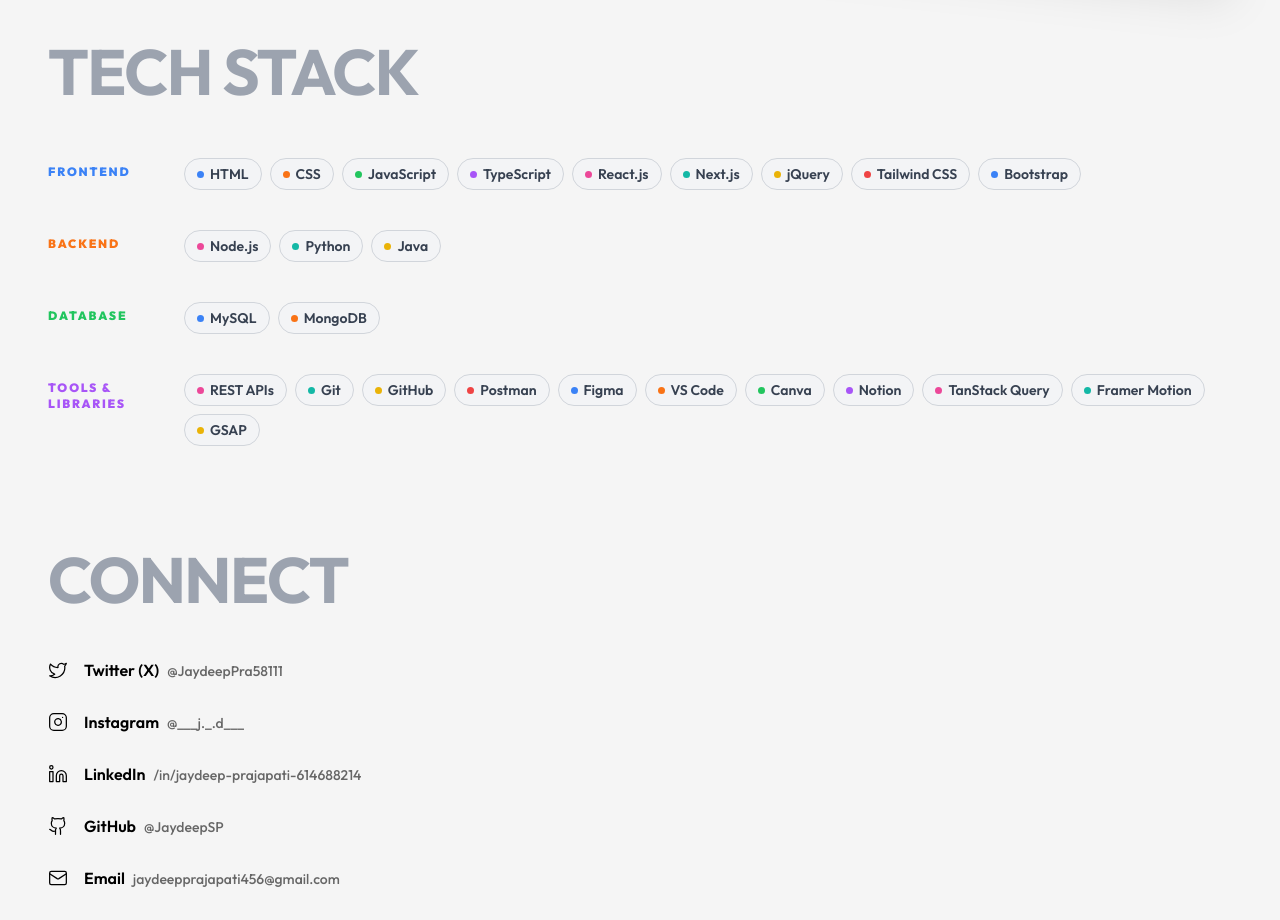
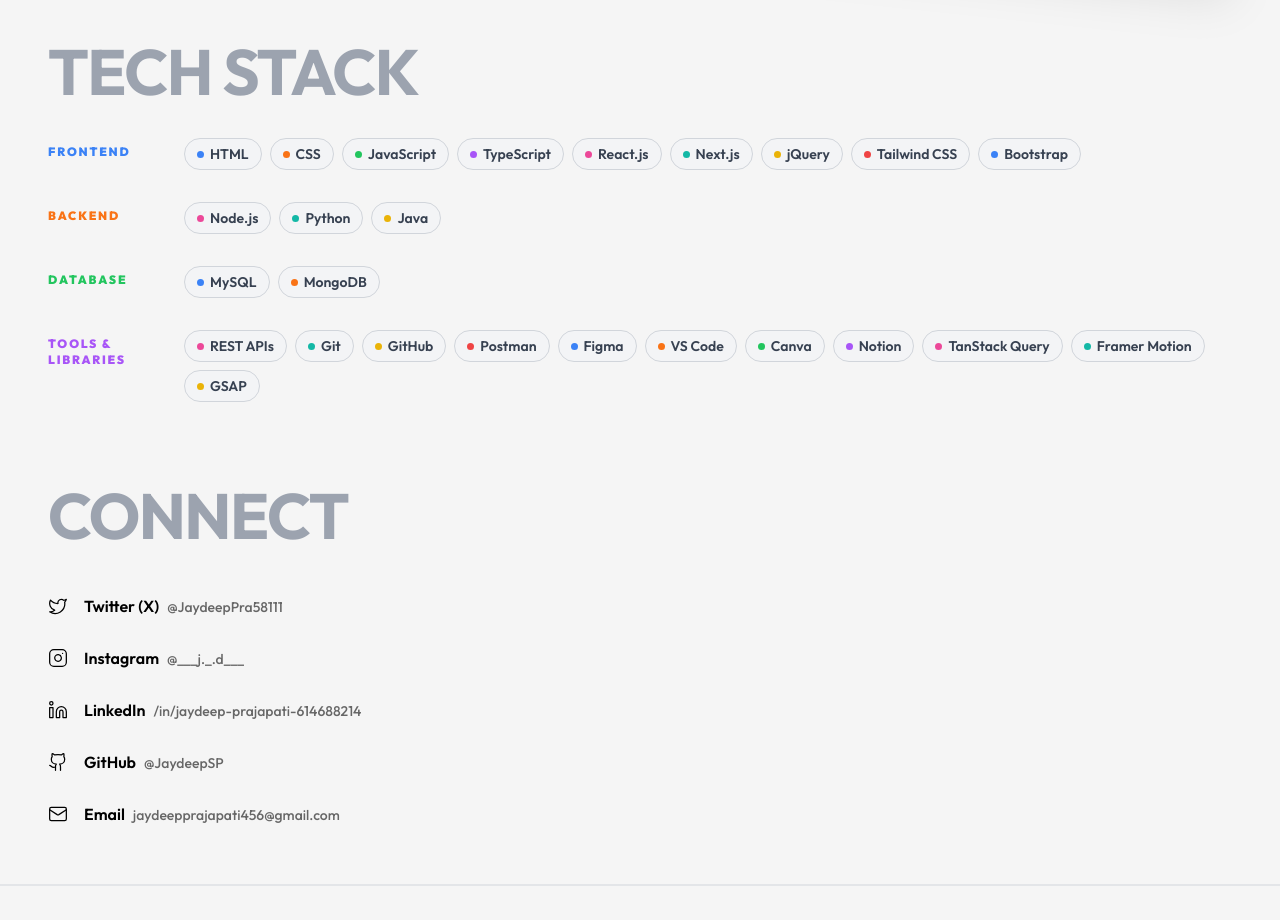
Before and after one commit to JaydeepSP/Portfolio, a React (Vite) app: page / in a window 1280 px wide. Shown: the part 2160-3080 px from the top of the page. Built offline with nearby package versions, Linux system fonts and the light colour scheme.

Commit message:
fixed design issue

```diff
--- a/src/App.tsx
+++ b/src/App.tsx
@@ -28,7 +28,7 @@
       </div> */}
 
       {/* Main Content Sections - Added padding back here since Layout is now full-screen */}
-      <div className="space-y-24 px-6 pt-4 md:px-12">
+      <div className="md:space-y-24 space-y-10 px-6 pt-4 md:px-12">
         <section id="projects">
           <SectionHeading title="Projects" />
           <Projects />
--- a/src/components/tabs/TechStack.tsx
+++ b/src/components/tabs/TechStack.tsx
@@ -40,7 +40,7 @@
             whileInView={{ opacity: 1, x: 0 }}
             viewport={{ margin: "-20px", once: true }}
             transition={{ duration: 0.6, delay: catIdx * 0.1, ease: "easeOut" }}
-            className="flex max-md:flex-col items-start gap-6 py-5"
+            className="flex max-md:flex-col items-start gap-6 py-4 first:pt-0 last:pb-0"
           >
             {/* Category label */}
             <span
--- a/src/components/ui/SectionHeading.tsx
+++ b/src/components/ui/SectionHeading.tsx
@@ -14,7 +14,7 @@
       viewport={{ margin: "-60px" }}
       transition={{ duration: 0.8, ease: [0.22, 1, 0.36, 1] }}
       className={clsx(
-        "text-xl sm:text-3xl md:text-[64px] font-bold mb-12 uppercase tracking-tight text-gray-400 dark:text-white",
+        "text-xl sm:text-3xl md:text-[64px] font-bold md:mb-12 uppercase tracking-tight text-gray-400 dark:text-white",
         className,
       )}
     >
```
